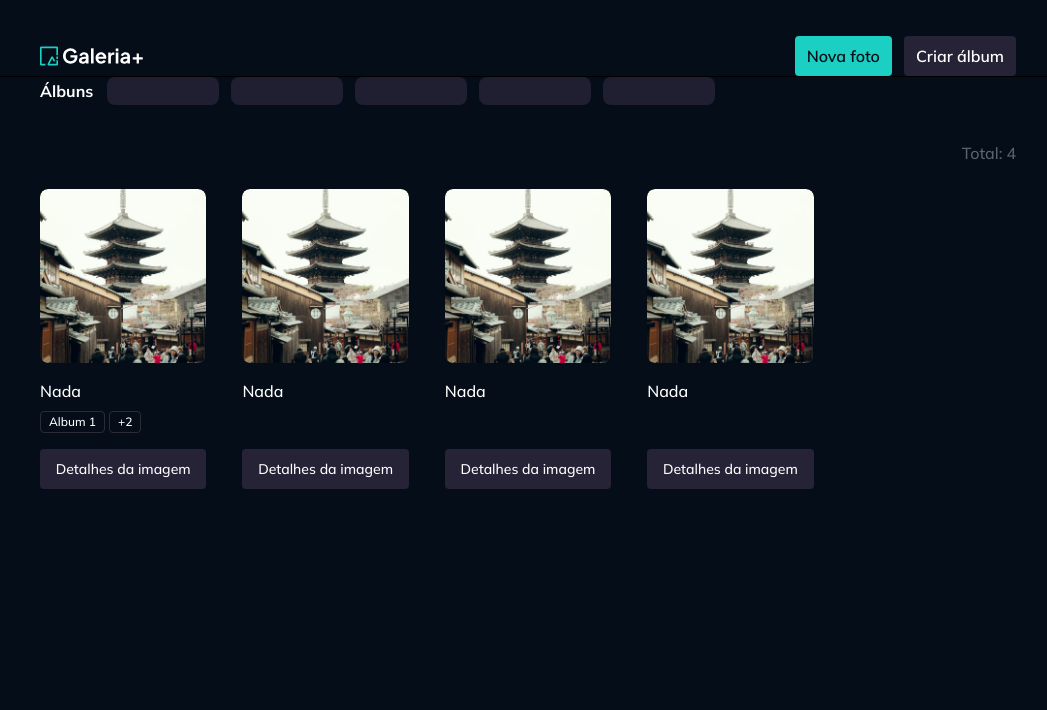
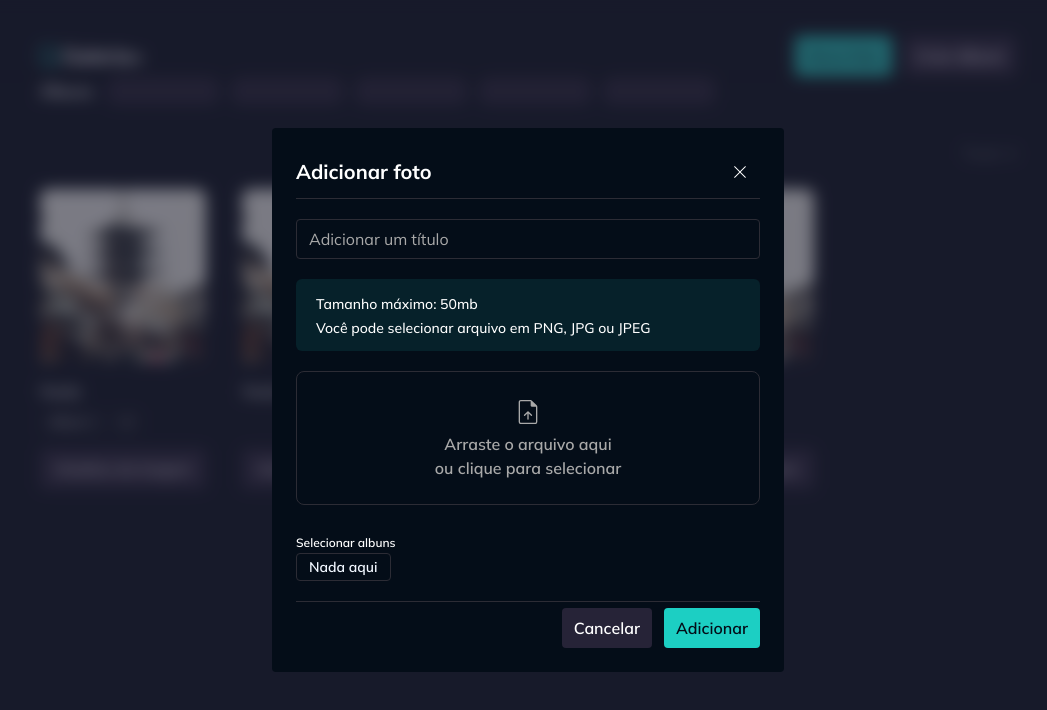
Before and after one commit to ElFabrica/gallery-plus, a React (Vite) app: page / in a window 1280 px wide. Both pictures are taken after a click on the button "Nova foto". Shown: the top 710 px of the page, without its empty margins (112-1159 px from the left). Built offline with nearby package versions, Linux system fonts and the light colour scheme.

Commit message:
finalizando add albuns

```diff
--- a/src/components/main-header.tsx
+++ b/src/components/main-header.tsx
@@ -3,6 +3,7 @@ import Logo from "../assets/images/galeria-plus-full-logo.svg?react"
 import { Link } from "react-router";
 import cx from "classnames"
 import Button from "./button";
+import PhotoNewDialog from "../contexts/photos/components/photo-new-dialog";
 
 interface MainHeaderProps extends React.ComponentProps<typeof Container> {
 
@@ -20,7 +21,9 @@ export default function MainHeader({ className, ...props }: MainHeaderProps) {
         </Link>
 
         <div className="flex items-center gap-3">
-            <Button>Nova foto</Button>
+            <PhotoNewDialog trigger={<Button>Nova foto</Button>}
+
+            />
             <Button variant="secondary">Criar álbum</Button>
         </div>
     </Container >
--- /dev/null
+++ b/src/contexts/albums/components/albums-list-selectable.tsx
@@ -0,0 +1,60 @@
+import Divider from "../../../components/divider";
+import InputChecbox from "../../../components/input-checkbox";
+import Skeleton from "../../../components/skeleton";
+import Text from "../../../components/text";
+import type { Photo } from "../../photos/models/photos";
+import type { Album } from "../models/album";
+
+interface AlbumsListSelectableProps {
+    loading?: boolean;
+    albums: Album[];
+    photo: Photo
+}
+
+export default function AlbumsListSelectable({
+    loading, albums, photo }:
+    AlbumsListSelectableProps) {
+
+    function isChecked(albumId: string) {
+        return photo?.albums?.some((album) => album.id === albumId)
+    }
+
+    function handlePhtoOnAlbums(albumId: string) {
+        let albumsId = []
+
+        if (isChecked(albumId)) {
+            albumsId = photo.albums.filter((album) => album.id !== albumId).map((album) => album.id)
+        } else {
+            albumsId = [...photo.albums.map((album) => album.id), albumId]
+        }
+
+        console.log(albumsId)
+
+    }
+
+    return (
+        <ul className="flex flex-col gap-4">
+            {!loading && albums.length > 0 && albums.map((album, index) => (
+                <li key={album.id}>
+                    <div className="flex items-center justify-between gap-1">
+                        <Text variant="paragraph-large" className="truncate">
+                            {album.title}
+                        </Text>
+                        <InputChecbox
+                            defaultChecked={isChecked(album.id)}
+                            onClick={() => handlePhtoOnAlbums(album.id)}
+                        />
+                    </div>
+                    {index !== albums.length - 1 && <Divider className="mt-4" />}
+                </li>
+            ))}
+            {
+                loading && (
+                    Array.from({ length: 5 }).map((album) => <li key={`albums-list${album}`}>
+                        <Skeleton className="h-[2.5rem]" />
+                    </li>)
+                )
+            }
+        </ul>
+    )
+}
--- /dev/null
+++ b/src/contexts/photos/components/photo-new-dialog.tsx
@@ -0,0 +1,72 @@
+import { useForm } from "react-hook-form"
+import Alert from "../../../components/alert"
+import Button from "../../../components/button"
+import { Dialog, DialogBody, DialogClose, DialogContent, DialogFooter, DialogHeader, DialogTrigger } from "../../../components/dialog"
+import ImagemPreview from "../../../components/image-preview"
+import InputSingleFile from "../../../components/input-single-file"
+import InputText from "../../../components/input-text"
+import Skeleton from "../../../components/skeleton"
+import Text from "../../../components/text"
+import type { Album } from "../../albums/models/album"
+
+interface PhotoNewDialogProps {
+    trigger: React.ReactNode
+}
+
+export default function PhotoNewDialog({ trigger }: PhotoNewDialogProps) {
+    const form = useForm()
+    const isLoadingAlbum = false
+
+    const albums: Album[] = [{ id: "4", title: "Nada aqui" }]
+
+    return <Dialog>
+        <DialogTrigger asChild>{trigger}</DialogTrigger>
+        <DialogContent>
+            <DialogHeader>Adicionar foto</DialogHeader>
+            <DialogBody className="flex flex-col gap-5">
+                <InputText
+                    placeholder="Adicionar um título"
+                    maxLength={255}
+                />
+                <Alert> Tamanho máximo: 50mb
+                    <br />
+                    Você pode selecionar arquivo em PNG, JPG ou JPEG
+                </Alert>
+                <InputSingleFile
+                    form={form}
+                    allowedExtensions={["png", "jpg", "jpeg"]}
+                    maxFileSizeInMB={50}
+                    replaceBy={
+                        <ImagemPreview className="w-full h-56" />
+                    }
+                />
+                <div className="space-y-3">
+                    <Text variant="label-small"> Selecionar albuns</Text>
+                    <div className="flex flex-wrap gap-3">
+
+                        {!isLoadingAlbum && albums.length > 0 && albums.map((album) =>
+                            <Button
+                                key={album.id}
+                                variant="ghost"
+                                size="sm"
+                                className="truncate"
+                            >
+                                {album.title}
+                            </Button>
+                        )}
+
+                        {isLoadingAlbum && Array.from({ length: 5 }).map((_, index) =>
+                            <Skeleton key={`album-loading-${index}`} className="h-7 w-20" />
+                        )}
+                    </div>
+                </div>
+            </DialogBody>
+            <DialogFooter>
+                <DialogClose asChild>
+                    <Button variant="secondary">Cancelar</Button>
+                </DialogClose>
+                <Button>Adicionar</Button>
+            </DialogFooter>
+        </DialogContent>
+    </Dialog>
+}
--- a/src/pages/page-photo-details.tsx
+++ b/src/pages/page-photo-details.tsx
@@ -5,11 +5,12 @@ import Skeleton from "../components/skeleton";
 import PhotosNavigator from "../contexts/photos/components/photos-navigator";
 import ImagemPreview from "../components/image-preview";
 import Button from "../components/button";
+import AlbumsListSelectable from "../contexts/albums/components/albums-list-selectable";
 
 
 export default function PagePhotoDetails() {
     const { id } = useParams()
-    const isLoadingPhoto = true
+    const isLoadingPhoto = false
     const photo = {
         id: "123123", albums: [
             { id: "1", title: "Album 1" },
@@ -22,7 +23,7 @@ export default function PagePhotoDetails() {
         <Container>
             <header className="flex items-center justify-between gap-8 my-8">
                 {!isLoadingPhoto ? (
-                    <Text variant="heading-large">
+                    <Text variant="heading-large" as="h2">
                         {photo.title}
                     </Text>
                 ) : (
@@ -30,7 +31,7 @@ export default function PagePhotoDetails() {
                 )}
                 <PhotosNavigator loading={isLoadingPhoto} />
             </header>
-            <div className="grid grid-cols-[21rem] gap-24">
+            <div className="grid grid-cols-[21rem_1fr] gap-24">
                 <div className="space-y-3">
                     {!isLoadingPhoto ?
                         (<ImagemPreview
@@ -50,6 +51,13 @@ export default function PagePhotoDetails() {
 
                     }
                 </div>
+
+                <div className="py-3">
+                    <Text as="h3" variant="heading-medium" className="mb-6">Álbuns</Text>
+                    <AlbumsListSelectable
+                        loading={isLoadingPhoto}
+                        albums={photo.albums} photo={photo} />
+                </div>
             </div>
         </Container>
     )
```
Also changed, not shown: src/contexts/albums/components/album-new-dialog.tsx (added).
